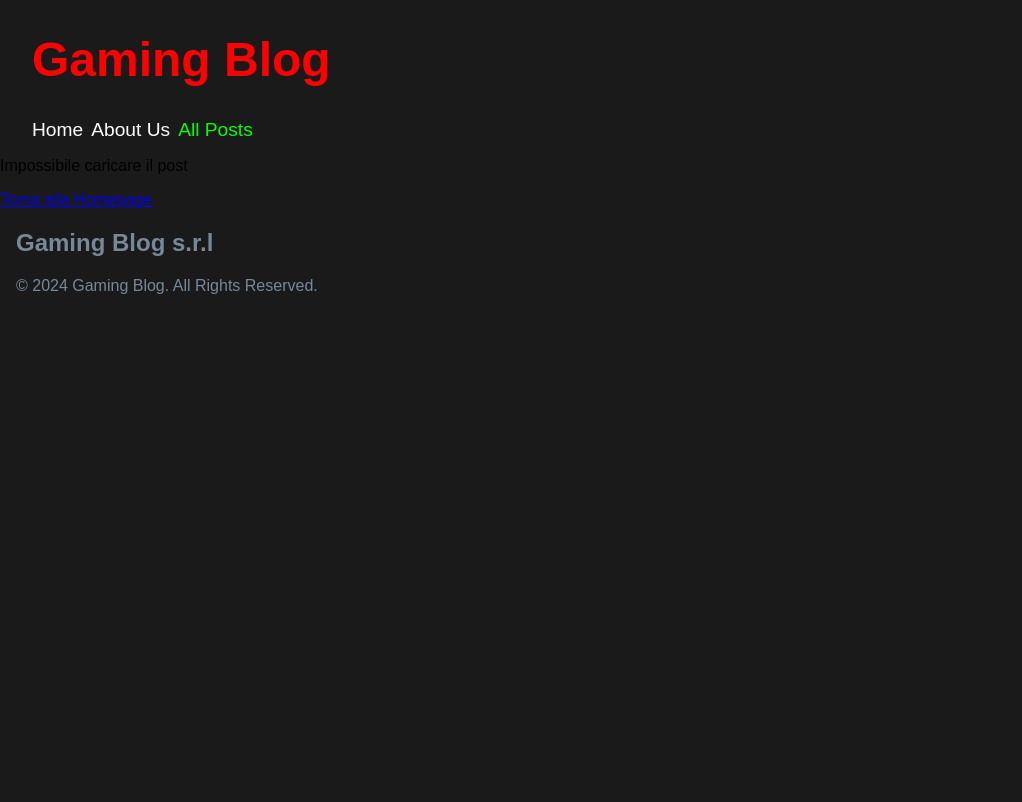
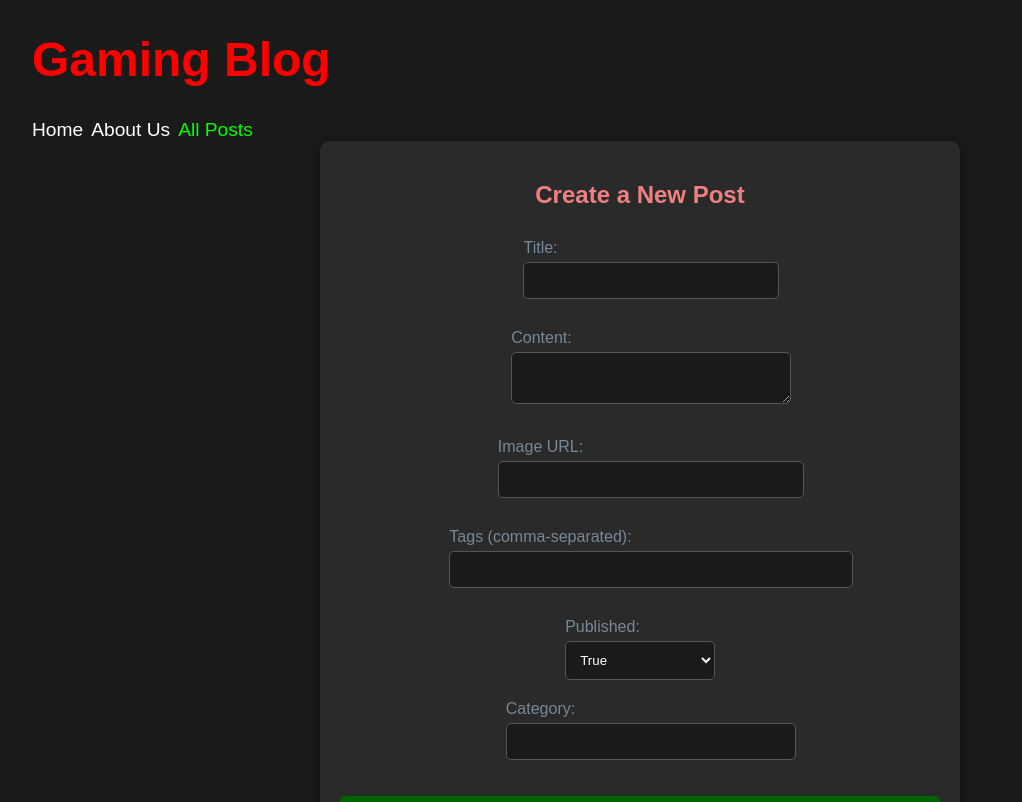
Before and after one commit to Simone-Domenici/react-router, a React (Vite) app: page /posts/create in a window 1280 px wide. Shown: the top 802 px of the page, without its empty margins (0-1022 px from the left). Built offline with nearby package versions, Linux system fonts and the light colour scheme; no server answers.

Commit message:
ADD form page to add posts

```diff
--- a/src/App.jsx
+++ b/src/App.jsx
@@ -7,6 +7,7 @@ import AllPosts from './pages/AllPosts';
 import BlankLayout from './layouts/BlankLayout';
 import NotFound from './pages/NotFound';
 import PostDetail from './pages/PostDetail';
+import CreatePost from './pages/posts/CreatePost';
 
 function App(){
   return (
@@ -18,6 +19,7 @@ function App(){
           <Route path='/posts'>
             <Route index Component={AllPosts} />
             <Route path=':id' element={<PostDetail />} />
+            <Route path='create' element={<CreatePost />} />
           </Route>
         </Route>
         <Route element={<BlankLayout />}>
--- a/src/index.css
+++ b/src/index.css
@@ -174,3 +174,64 @@ button {
 button:hover {
   background: crimson;
 }
+
+/* CreatePost Component */
+form {
+  max-width: 600px;
+  margin: auto;
+  padding: 20px;
+  background: #2a2a2a;
+  border-radius: 10px;
+  box-shadow: 0 4px 10px rgba(0, 0, 0, 0.5);
+  color: lightslategrey;
+  display: flex;
+  flex-direction: column;
+  align-items: center;
+}
+
+form h2 {
+  color: lightcoral;
+  margin-bottom: 20px;
+}
+
+form input,
+form textarea {
+  width: ;
+  padding: 10px;
+  margin: 10px 0;
+  border: 1px solid #555;
+  border-radius: 5px;
+  background: #1a1a1a;
+  color: white;
+}
+
+form button {
+  width: 100%;
+  padding: 10px;
+  background: darkgreen;
+  color: white;
+  border: none;
+  border-radius: 5px;
+  cursor: pointer;
+}
+
+form button:hover {
+  background: green;
+}
+form label {
+  display: block;
+  margin: 10px 0;
+  color: lightslategrey;
+}
+
+form input,
+form textarea,
+form select {
+  width: 100%;
+  padding: 10px;
+  margin-top: 5px;
+  border: 1px solid #555;
+  border-radius: 5px;
+  background: #1a1a1a;
+  color: white;
+}
--- a/src/pages/PostDetail.jsx
+++ b/src/pages/PostDetail.jsx
@@ -21,10 +21,12 @@ export default function PostDetail() {
   }, []);
 
   const deletePost = () => {
-    axios.delete(`http://localhost:3000/posts/${id}`)
-      .then(() => navigate('/posts'))
-      .catch(err => console.error(err));
-  };
+    if (confirm('Do you want to delete this post?')){
+        axios.delete(`http://localhost:3000/posts/${id}`)
+        .then(() => navigate('/posts'))
+        .catch(err => console.error(err));
+        };
+    }
 
   if (!post) return(
       <>
--- /dev/null
+++ b/src/pages/posts/CreatePost.jsx
@@ -0,0 +1,103 @@
+import React, { useState } from 'react';
+import axios from 'axios';
+import { useNavigate } from 'react-router-dom';
+
+export default function CreatePost() {
+    const navigate = useNavigate();
+    const [formData, setFormData] = useState({
+      title: "",
+      content: "",
+      image: "",
+      tags: [],
+      published: true,
+      category: "",
+    });
+
+    const handleChange = (e) => {
+      const { name, value } = e.target;
+      setFormData((prev) => ({
+        ...prev,
+        [name]: name === "tags" ? value.split(",").map((tag) => tag.trim()) : value,
+      }));
+    };
+
+    const handleSubmit = (e) => {
+      e.preventDefault();
+
+      const newPost = { ...formData};
+
+      axios
+        .post("http://localhost:3000/posts", newPost)
+        .then(() => {
+          navigate("/posts");
+        })
+        .catch((err) => {
+          console.error(err);
+        });
+    };
+
+    return (
+      <form onSubmit={handleSubmit}>
+        <h2>Create a New Post</h2>
+        <label>
+          Title:
+          <input
+            type="text"
+            name="title"
+            value={formData.title}
+            onChange={handleChange}
+            required
+          />
+        </label>
+        <label>
+          Content:
+          <textarea
+            name="content"
+            value={formData.content}
+            onChange={handleChange}
+            required
+          />
+        </label>
+        <label>
+          Image URL:
+          <input
+            type="text"
+            name="image"
+            value={formData.image}
+            onChange={handleChange}
+          />
+        </label>
+        <label>
+          Tags (comma-separated):
+          <input
+            type="text"
+            name="tags"
+            value={formData.tags.join(", ")}
+            onChange={handleChange}
+          />
+        </label>
+        <label>
+          Published:
+          <select
+            name="published"
+            value={formData.published}
+            onChange={handleChange}
+          >
+            <option value={true}>True</option>
+            <option value={false}>False</option>
+          </select>
+        </label>
+        <label>
+          Category:
+          <input
+            type="text"
+            name="category"
+            value={formData.category}
+            onChange={handleChange}
+            required
+          />
+        </label>
+        <button type="submit">Create Post</button>
+      </form>
+    );
+  }
```
